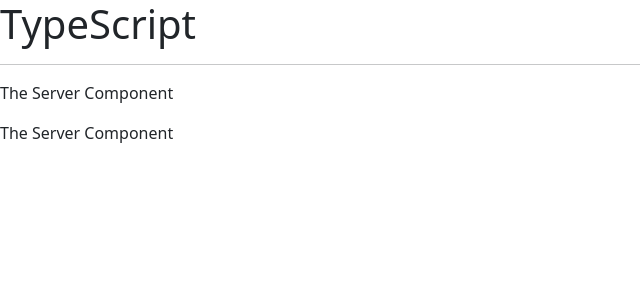
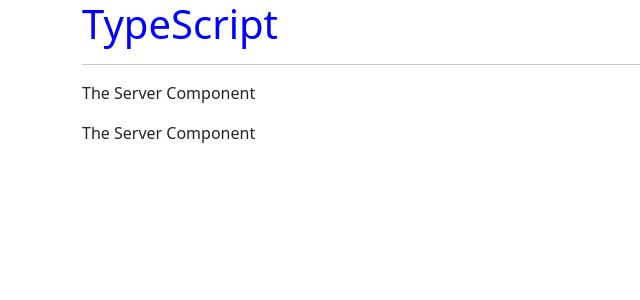
Before and after one commit to MarcioBBS/Angular---Udemy, an Angular app in the folder angular-udemy/: page / in a window 1280 px wide. Shown: the top 300 px of the page, without its empty margins (0-640 px from the left). Built offline with nearby package versions, Linux system fonts and the light colour scheme.

Commit message:
Add styles

```diff
--- a/angular-udemy/src/app/app.component.css
+++ b/angular-udemy/src/app/app.component.css
@@ -0,0 +1,3 @@
+h1 {
+   color: blue;
+}
--- a/angular-udemy/src/app/app.component.html
+++ b/angular-udemy/src/app/app.component.html
@@ -1,3 +1,9 @@
-<h1>TypeScript</h1>
-<hr>
-<app-servers></app-servers>
+<div class="container">
+   <div class="row">
+      <div class="col-xs-12">
+         <h1>TypeScript</h1>
+         <hr>
+         <app-servers></app-servers>
+      </div>
+   </div>
+</div>
```
